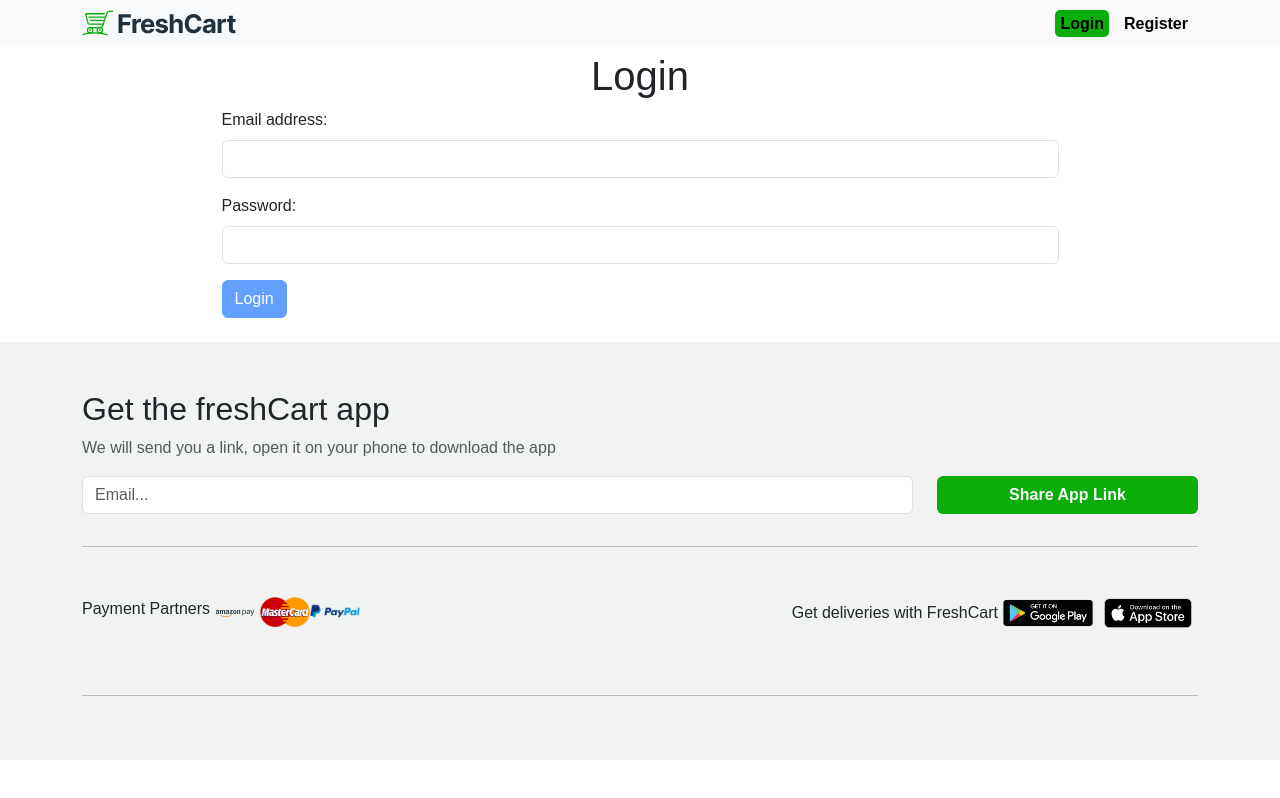
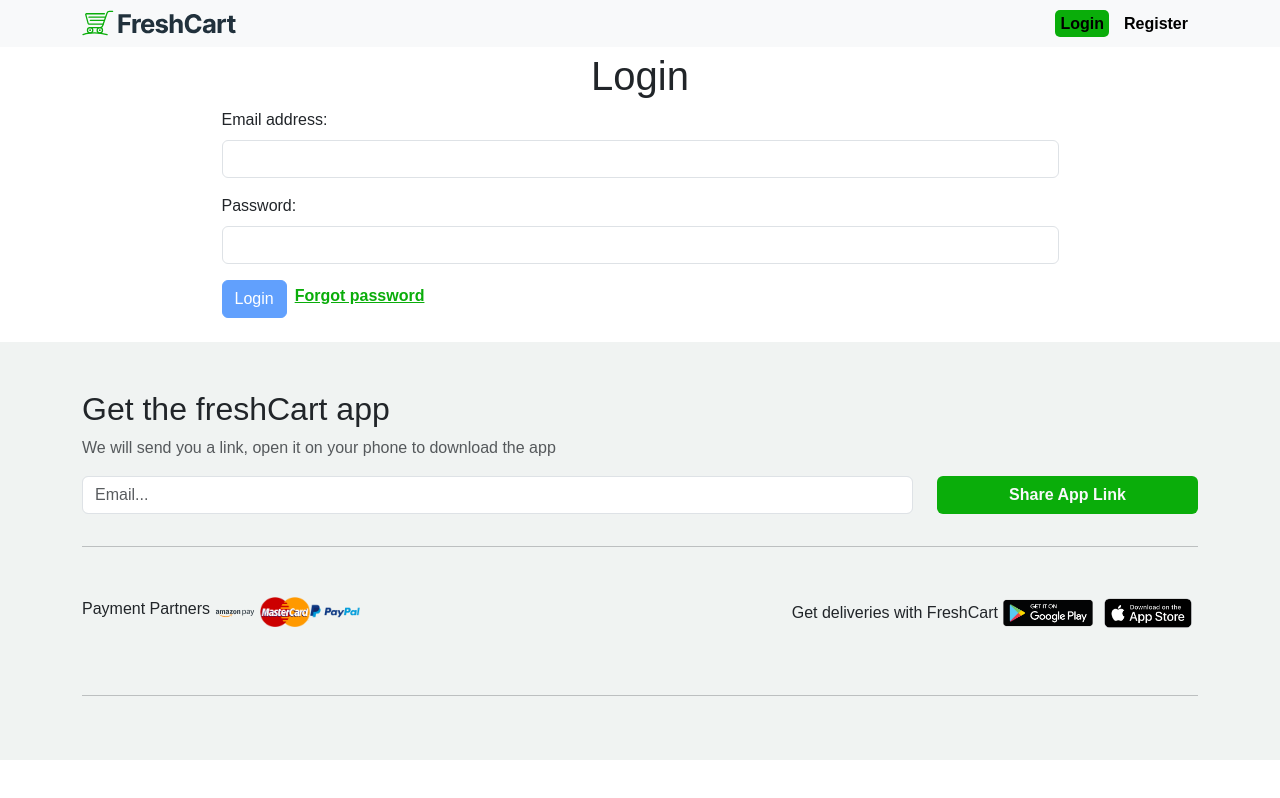
Before and after one commit to Diaa-0-Abdelaziz/Ecommerce, a React (Create React App) app: page /login in a window 1280 px wide. Built offline with nearby package versions, Linux system fonts and the light colour scheme; no server answers; a web font is replaced by a local one.

Commit message:
modified:   src/App.jsx 	modified:   src/Components/Login/Login.jsx 	modified:   src/Components/Navbar/Navbar.jsx

```diff
--- a/src/App.jsx
+++ b/src/App.jsx
@@ -41,7 +41,7 @@ export default function App() {
         {path:'brands', element:<ProtectedPath><Brands/></ProtectedPath>},
         {path:'favourites', element:<ProtectedPath><Favourites/></ProtectedPath>},
         {path:'cart', element:<ProtectedPath><Cart/></ProtectedPath>},
-        {path:'forgotpassword', element:<ProtectedPath><ForgotPassword/></ProtectedPath>},
+        {path:'forgotpassword', element:<ProtectedAuth><ForgotPassword/></ProtectedAuth>},
         {path:'updatepassword', element:<ProtectedPath><UpdatePassword/></ProtectedPath>},
         {path:'resetPassword', element:<ProtectedPath><ResetPassword/></ProtectedPath>},
         {path:'checkout', element:<ProtectedPath><Checkout/></ProtectedPath>},
--- a/src/Components/Login/Login.jsx
+++ b/src/Components/Login/Login.jsx
@@ -4,7 +4,7 @@ import * as Yup from 'yup'
 import axios from 'axios'
 import Swal from 'sweetalert2'
 import withReactContent from 'sweetalert2-react-content'
-import { useNavigate } from 'react-router-dom'
+import { Link, useNavigate } from 'react-router-dom'
 import { tokenContext } from '../../Context/TokenContext'
 export default function Login() {
 const [message, setMessage] = useState(null)
@@ -84,8 +84,10 @@ const [message, setMessage] = useState(null)
     <input type="password" className="form-control" onChange={formik.handleChange} onBlur={formik.handleBlur} value={formik.values.password} name='password' id="exampleInputPassword1"/>
     {formik.touched.password && formik.errors.password ? <p className='text-danger'>{formik.errors.password}</p>: ""}
   </div>
+  <div className='d-flex'>
   {loader? <button className="btn btn-primary"> <i className="fa-solid fa-spinner fa-spin-pulse"></i></button> : <button disabled={!(formik.isValid && formik.dirty)} type="submit" className="btn btn-primary">Login</button>}
-
+  <Link className="fw-bolder px-2 py-1 text-decoration-underline text-main cursor-pointer" to="/forgotpassword">Forgot password</Link>
+  </div>
 </form>
       </div>
     </div>
--- a/src/Components/Navbar/Navbar.jsx
+++ b/src/Components/Navbar/Navbar.jsx
@@ -88,7 +88,6 @@ export default function Navbar() {
           <i className="fa-solid fa-circle-user fs-1 cursor-pointer text-main" onClick={()=>toggleList()}></i>
           {openList?
           <ul className=" position-absolute list-unstyled mt-1 ms-1 bg-main translate-middle-x text-center">
-            <li><Link className="dropdown-item fw-bolder px-2 py-1 cursor-pointer" to="forgotpassword">Forgot password</Link></li>
             <li><Link className="dropdown-item fw-bolder px-2 py-1 cursor-pointer" to="updatepassword">Updata Password</Link></li>
           </ul>:''}
         </li>
```
